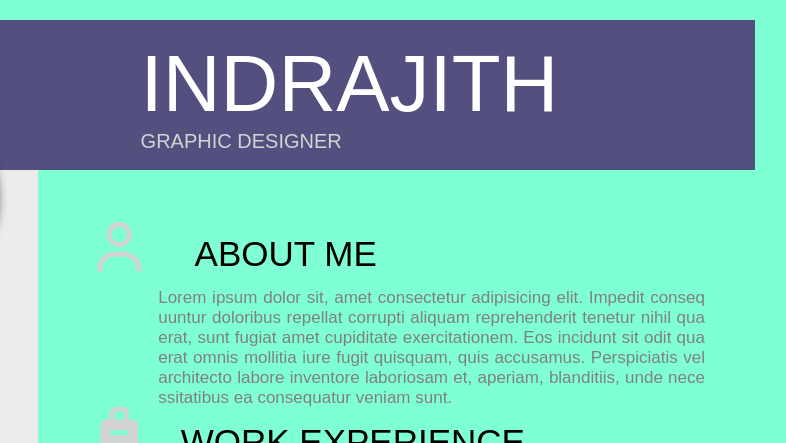
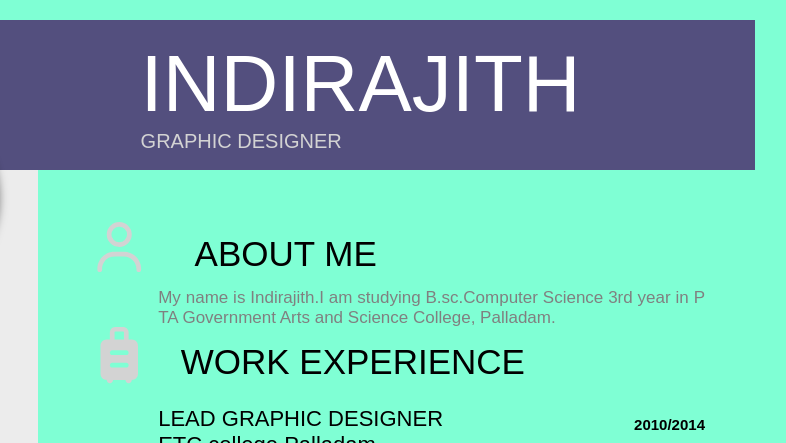
Before and after one commit to Indirajithz/Digital-portfolio-, a plain HTML site: page index.html in a window 1280 px wide. Shown: the top 443 px of the page, 397-1183 px from the left. Drawn offline with Linux system fonts and the light colour scheme.

Commit message:
index.html

```diff
--- a/index.html
+++ b/index.html
@@ -10,7 +10,7 @@
         <div class="header">
             <img src="img.jpg" alt="">
             <div class="header-text">
-                <h1>INDRAJITH</h1>
+                <h1>INDIRAJITH</h1>
                 <p>GRAPHIC DESIGNER </p>
             </div>
         </div>
@@ -71,7 +71,7 @@
                 <div class="about">
                     <h1><span> <i class="far fa-user"></i>
                         </span>ABOUT ME</h1>
-                        <p>Lorem ipsum dolor sit, amet consectetur adipisicing elit. Impedit consequuntur doloribus repellat corrupti aliquam reprehenderit tenetur nihil quaerat, sunt fugiat amet cupiditate exercitationem. Eos incidunt sit odit quaerat omnis mollitia iure fugit quisquam, quis accusamus. Perspiciatis vel architecto labore inventore laboriosam et, aperiam, blanditiis, unde necessitatibus ea consequatur veniam sunt.</p>
+                        <p>My name is Indirajith.I am studying B.sc.Computer Science 3rd year in PTA Government Arts and Science College, Palladam. </p>
                      </div>
                      <div class="work">
                         <h1><span><i class="fas fa-suitcase-rolling"></i></span>WORK EXPERIENCE</h1>
```
